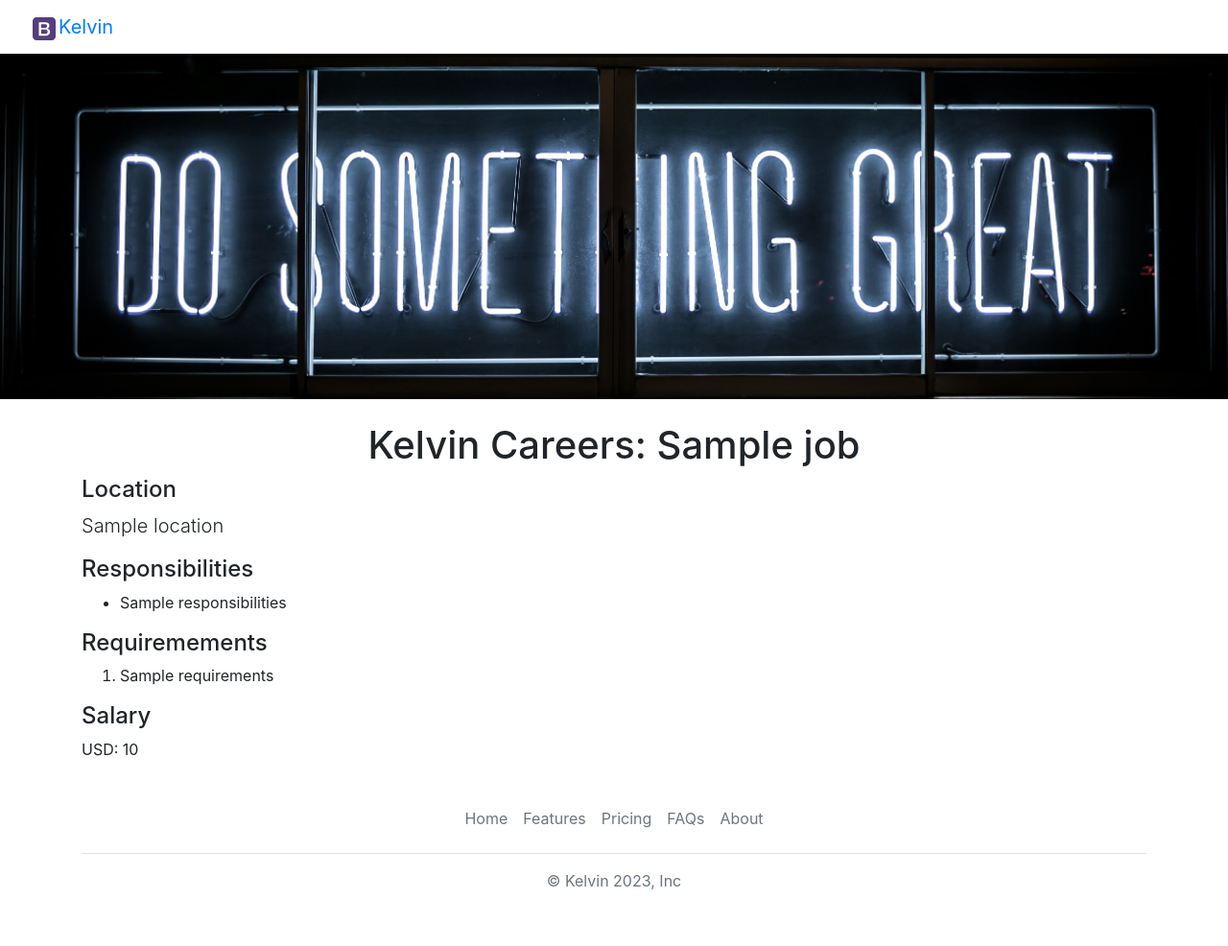
After one commit to kelvinhassan/kelvin-careers-website-v2, a Flask app: template templates/jobpage.html in a window 1280 px wide. The commit adds this page. Shown: the whole page at 96% size. Run offline with Flask 3, Linux system fonts and the light colour scheme; the template is opened without the code that fills it: most values are stand-ins (such as "Sample title", 1, 10 or a date in 2020).

Commit message:
dynamic pages for each page

```diff
--- a/app.py
+++ b/app.py
@@ -1,5 +1,5 @@
 from flask import Flask, render_template, jsonify
-from database import load_jobs_from_db
+from database import load_jobs_from_db, load_job_from_db
 
 app = Flask(__name__)
 
@@ -10,6 +10,14 @@ def home():
     return render_template('home.html', jobs=jobs, company_name='kelvin')
 
 
+@app.route("/job/<id>")
+def show_job(id):
+    job = load_job_from_db(id)
+    if not job:
+        return "Job Not Found", 404
+    return render_template('jobpage.html', job=job)
+
+
 @app.route("/api/jobs")
 def list_jobs():
     jobs = load_jobs_from_db()
--- /dev/null
+++ b/templates/banner.html
@@ -0,0 +1,9 @@
+<style>
+  #banner {
+    height: 360px;
+    width: 100%;
+    object-fit: cover;
+    margin-bottom: 16px;
+  }
+</style>
+<img id="banner" class="img-fluid" src="/static/banner.jpg" />
--- /dev/null
+++ b/templates/bootstrap.html
@@ -0,0 +1,11 @@
+<meta
+  name="viewport"
+  content="width=device-width, initial-scale=1, shrink-to-fit=no"
+/>
+<!-- Bootstrap CSS -->
+<link
+  rel="stylesheet"
+  href="https://cdn.jsdelivr.net/npm/bootstrap@4.6.2/dist/css/bootstrap.min.css"
+  integrity="sha384-xOolHFLEh07PJGoPkLv1IbcEPTNtaed2xpHsD9ESMhqIYd0nLMwNLD69Npy4HI+N"
+  crossorigin="anonymous"
+/>
--- a/templates/jobitem.html
+++ b/templates/jobitem.html
@@ -7,10 +7,7 @@
     {% endif %}
   </div>
   <div class="col-3">
-    <a
-      href="mailto:mailto:careers@kelvindev.com?subject=Application%20for%20{{job['title']}}&body=My%20Name%3A%20%3Cyour%20name%20here%3E%0D%0AMy%20Resume%20link%3A%20%3Cresume%20link%3E%0D%0AMy%20LinkedIn%20link%3A%20%3Clinkedin%20link%3E"
-      type="button"
-      class="btn btn-outline-primary"
+    <a href="/job/{{job['id']}}" type="button" class="btn btn-outline-primary"
       >Apply</a
     >
   </div>
--- /dev/null
+++ b/templates/jobpage.html
@@ -0,0 +1,32 @@
+<!DOCTYPE html>
+<html lang="en">
+  <head>
+    <meta charset="UTF-8" />
+    <meta name="viewport" content="width=device-width, initial-scale=1.0" />
+    {% include 'bootstrap.html'%}
+    <title>{{job.title}} - Kelvin Careers</title>
+  </head>
+  <body>
+    {% include 'nav.html'%} {% include 'banner.html'%}
+    <div class="container">
+      <h1 class="text-center mt-2 mb-2">Kelvin Careers: {{job.title}}</h1>
+      <h4>Location</h4>
+      <p class="lead">{{job.location}}</p>
+      <h4>Responsibilities</h4>
+      <ul>
+        {% for line in job.responsibilities.split("\n") %}
+        <li>{{ line }}</li>
+        {% endfor %}
+      </ul>
+      <h4>Requiremements</h4>
+      <ol>
+        {% for line in job.requirements.split("\n") %}
+        <li>{{ line }}</li>
+        {% endfor %}
+      </ol>
+      <h4>Salary</h4>
+      <p>{{job.currency}}: {{job.salary}}</p>
+    </div>
+    {% include 'footer.html'%}
+  </body>
+</html>
--- a/templates/nav.html
+++ b/templates/nav.html
@@ -1,6 +1,6 @@
 <nav class="navbar shadow-sm fixed-top bg-white">
   <div class="container-fluid">
-    <a class="navbar-brand" href="#">
+    <a class="navbar-brand" href="/">
       <img
         src="/static/bootstrap-solid.svg"
         alt="logo"
```
Also changed, not shown: database.py (+13 -0 lines), templates/home.html (+2 -21 lines).
